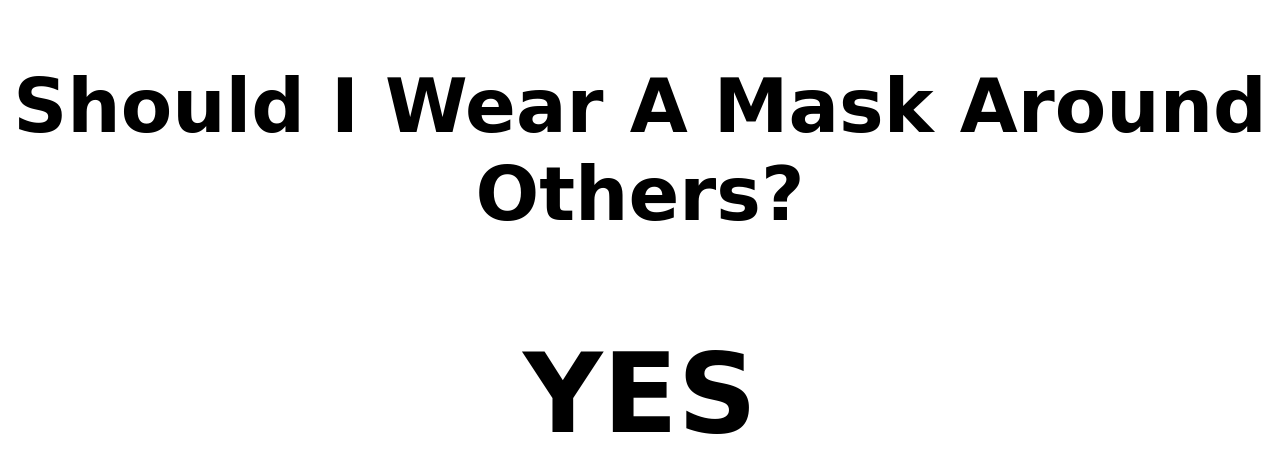
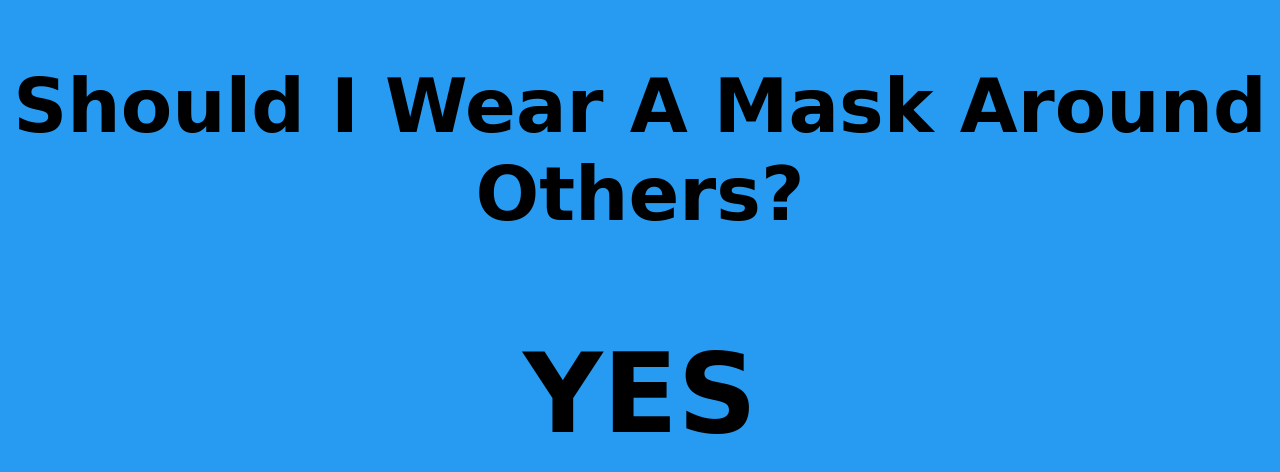
Before and after one commit to jasonhand/shouldiwearamaskaroundothers, a plain HTML site: page index.html in a window 1280 px wide. Drawn offline with nearby package versions, Linux system fonts and the light colour scheme; a web font is replaced by a local one.

Commit message:
style changes

```diff
--- a/assets/styles.css
+++ b/assets/styles.css
@@ -12,6 +12,7 @@
 
 body {
 font-family: 'Londrina Shadow', cursive;
+background-color: #279af1ff;
 }
 
 .container {
```
